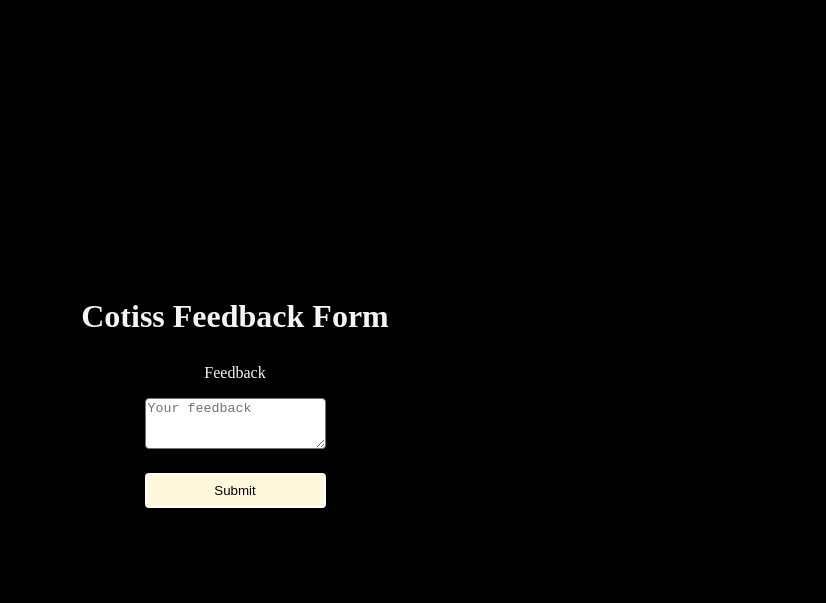
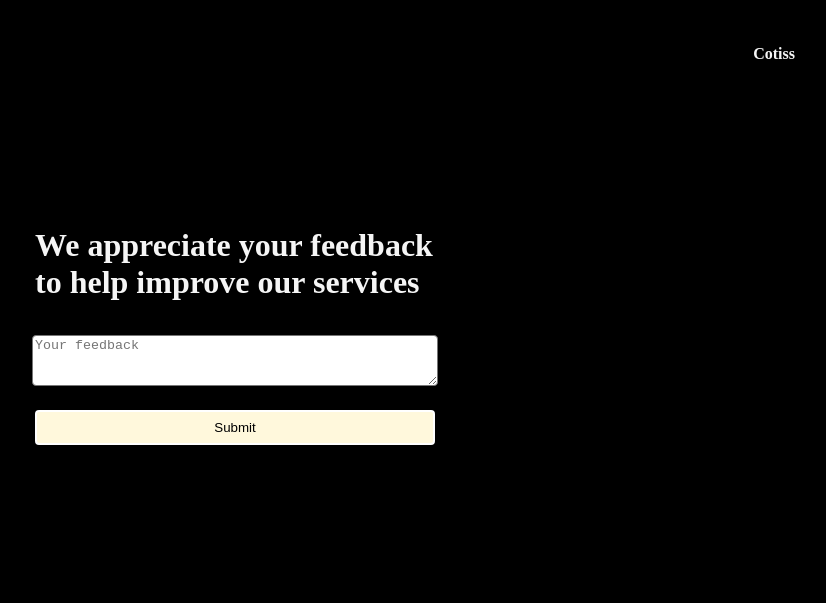
Before and after one commit to drenchoman/aws-cotiss-project, a website: page public/index.html in a window 1280 px wide. Shown: the whole page, without its empty margins (405-1231 px from the left). Drawn offline with Linux system fonts and the light colour scheme.

Commit message:
add feedback copy and style card

```diff
--- a/public/index.html
+++ b/public/index.html
@@ -13,10 +13,16 @@
   </head>
   <body>
     <div class="wrapper">
-      <h1>Cotiss Feedback Form</h1>
+      <nav>
+        <h1>Cotiss</h1>
+      </nav>
+      <div class="card">
+        <h2>
+          We appreciate your feedback to help improve our services
+        </h2>
         <form id="form">
           <div class="feedback">
-          <label for="feedback">Feedback</label>
+            <label class="hidden" for="feedback">Feedback</label>
             <textarea
               rows="3"
               type="text"
@@ -28,6 +34,7 @@
           <button>Submit</button>
         </form>
         <span id="status"></span>
+      </div class="card">
     </div>
     <script src="./utils.js"></script>
   </body>
--- a/public/styles.css
+++ b/public/styles.css
@@ -2,6 +2,18 @@ body {
   background-color: black;
   margin: 0;
   padding: 0;
+}
+nav {
+  position: fixed;
+  top: 2rem;
+  right: 5rem;
+}
+
+h1 {
+  font-size: 1rem;
+}
+h2 {
+  font-size: 2rem;
 }
 
 .wrapper {
@@ -17,6 +29,11 @@ body {
 
 .wrapper > * {
   color: whitesmoke;
+}
+
+.card {
+  flex-basis: 400px;
+  max-width: 400px;
 }
 
 .feedback {
@@ -49,6 +66,11 @@ button:hover {
 
 textarea {
   border-radius: 4px;
+  width: 100%;
+}
+
+.hidden {
+  display: none;
 }
 
 @media screen and (max-width: 420px) {
```
Lines whose indentation alone changed are shown as unchanged.
